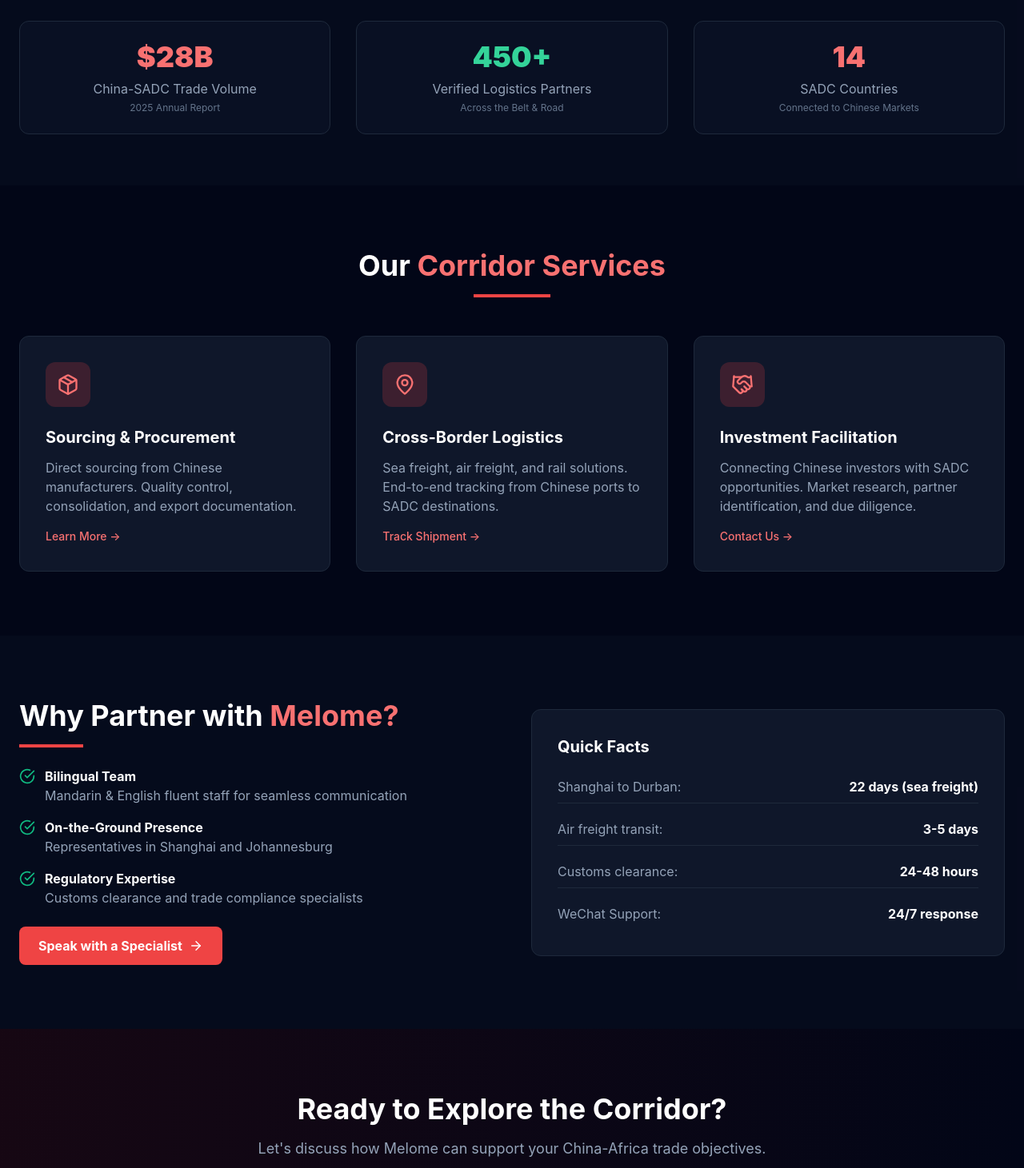
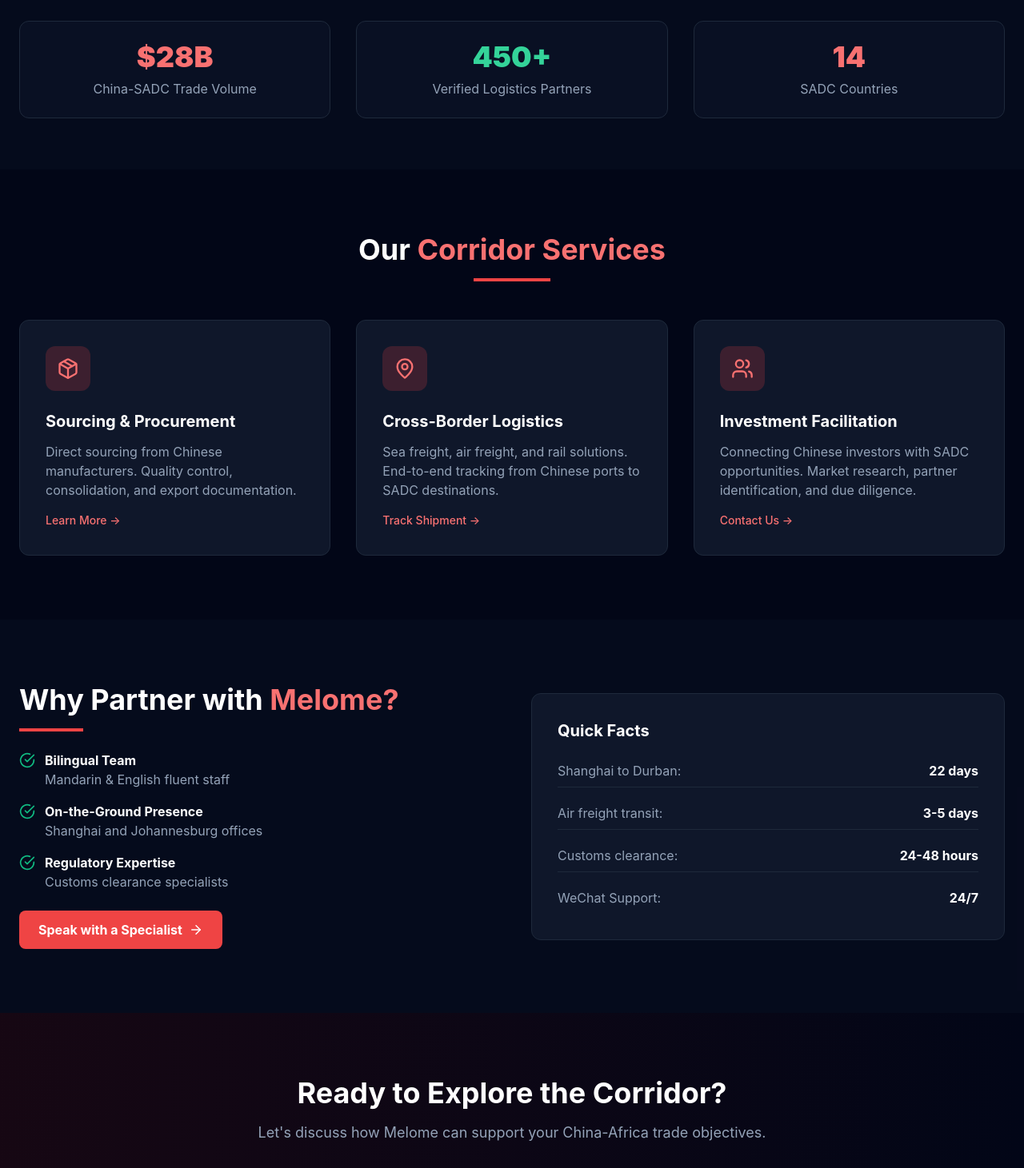
Before and after one commit to xenoxi2026/melome-app, a React (Create React App) app: page /china-corridor in a window 1280 px wide. Shown: the part 540-2001 px from the top of the page at 80% size. Built offline with nearby package versions, Linux system fonts and the light colour scheme.

Commit message:
Fix: Remove Handshake import completely, use correct lucide-react imports

```diff
--- a/src/components/ChinaCorridor.jsx
+++ b/src/components/ChinaCorridor.jsx
@@ -1,6 +1,6 @@
 import React from 'react';
 import { Link } from 'react-router-dom';
-import { Globe, TrendingUp, Users, Handshake, ArrowRight, MapPin, Package, Film, CheckCircle } from 'lucide-react';
+import { Globe, TrendingUp, Users, ArrowRight, MapPin, Package, CheckCircle } from 'lucide-react';
 
 const ChinaCorridor = () => {
   return (
@@ -31,17 +31,14 @@
           <div className="bg-slate-900/50 rounded-xl p-6 border border-slate-800">
             <div className="text-4xl font-black text-red-400">$28B</div>
             <div className="text-slate-400 mt-2">China-SADC Trade Volume</div>
-            <div className="text-xs text-slate-500 mt-1">2025 Annual Report</div>
           </div>
           <div className="bg-slate-900/50 rounded-xl p-6 border border-slate-800">
             <div className="text-4xl font-black text-emerald-400">450+</div>
             <div className="text-slate-400 mt-2">Verified Logistics Partners</div>
-            <div className="text-xs text-slate-500 mt-1">Across the Belt & Road</div>
           </div>
           <div className="bg-slate-900/50 rounded-xl p-6 border border-slate-800">
             <div className="text-4xl font-black text-red-400">14</div>
             <div className="text-slate-400 mt-2">SADC Countries</div>
-            <div className="text-xs text-slate-500 mt-1">Connected to Chinese Markets</div>
           </div>
         </div>
       </section>
@@ -54,7 +51,7 @@
 
           <div className="grid md:grid-cols-3 gap-8">
             <div className="bg-slate-900 border border-slate-800 rounded-xl p-8 hover:border-red-500/50 transition-all group">
-              <div className="w-14 h-14 bg-red-500/20 rounded-xl flex items-center justify-center mb-6 group-hover:bg-red-500/30 transition">
+              <div className="w-14 h-14 bg-red-500/20 rounded-xl flex items-center justify-center mb-6">
                 <Package size={28} className="text-red-400" />
               </div>
               <h3 className="text-xl font-bold text-white mb-3">Sourcing & Procurement</h3>
@@ -67,7 +64,7 @@
             </div>
 
             <div className="bg-slate-900 border border-slate-800 rounded-xl p-8 hover:border-red-500/50 transition-all group">
-              <div className="w-14 h-14 bg-red-500/20 rounded-xl flex items-center justify-center mb-6 group-hover:bg-red-500/30 transition">
+              <div className="w-14 h-14 bg-red-500/20 rounded-xl flex items-center justify-center mb-6">
                 <MapPin size={28} className="text-red-400" />
               </div>
               <h3 className="text-xl font-bold text-white mb-3">Cross-Border Logistics</h3>
@@ -80,8 +77,8 @@
             </div>
 
             <div className="bg-slate-900 border border-slate-800 rounded-xl p-8 hover:border-red-500/50 transition-all group">
-              <div className="w-14 h-14 bg-red-500/20 rounded-xl flex items-center justify-center mb-6 group-hover:bg-red-500/30 transition">
-                <Handshake size={28} className="text-red-400" />
+              <div className="w-14 h-14 bg-red-500/20 rounded-xl flex items-center justify-center mb-6">
+                <Users size={28} className="text-red-400" />
               </div>
               <h3 className="text-xl font-bold text-white mb-3">Investment Facilitation</h3>
               <p className="text-slate-400">
@@ -104,15 +101,15 @@
             <ul className="space-y-4">
               <li className="flex items-start gap-3">
                 <CheckCircle size={20} className="text-emerald-500 mt-0.5" />
-                <div><span className="text-white font-bold">Bilingual Team</span><p className="text-slate-400">Mandarin & English fluent staff for seamless communication</p></div>
+                <div><span className="text-white font-bold">Bilingual Team</span><p className="text-slate-400">Mandarin & English fluent staff</p></div>
               </li>
               <li className="flex items-start gap-3">
                 <CheckCircle size={20} className="text-emerald-500 mt-0.5" />
-                <div><span className="text-white font-bold">On-the-Ground Presence</span><p className="text-slate-400">Representatives in Shanghai and Johannesburg</p></div>
+                <div><span className="text-white font-bold">On-the-Ground Presence</span><p className="text-slate-400">Shanghai and Johannesburg offices</p></div>
               </li>
               <li className="flex items-start gap-3">
                 <CheckCircle size={20} className="text-emerald-500 mt-0.5" />
-                <div><span className="text-white font-bold">Regulatory Expertise</span><p className="text-slate-400">Customs clearance and trade compliance specialists</p></div>
+                <div><span className="text-white font-bold">Regulatory Expertise</span><p className="text-slate-400">Customs clearance specialists</p></div>
               </li>
             </ul>
             <Link to="/contact" className="inline-flex items-center gap-2 bg-red-500 hover:bg-red-600 text-white font-bold px-6 py-3 rounded-lg transition mt-6">
@@ -124,7 +121,7 @@
             <div className="space-y-3">
               <div className="flex justify-between py-2 border-b border-slate-800">
                 <span className="text-slate-400">Shanghai to Durban:</span>
-                <span className="text-white font-bold">22 days (sea freight)</span>
+                <span className="text-white font-bold">22 days</span>
               </div>
               <div className="flex justify-between py-2 border-b border-slate-800">
                 <span className="text-slate-400">Air freight transit:</span>
@@ -136,7 +133,7 @@
               </div>
               <div className="flex justify-between py-2">
                 <span className="text-slate-400">WeChat Support:</span>
-                <span className="text-white font-bold">24/7 response</span>
+                <span className="text-white font-bold">24/7</span>
               </div>
             </div>
           </div>
@@ -158,7 +155,6 @@
               General Inquiry
             </Link>
           </div>
-          <p className="text-slate-500 text-sm mt-6">或扫描微信二维码联系我们 | Or scan WeChat QR to connect</p>
         </div>
       </section>
     </div>
```
